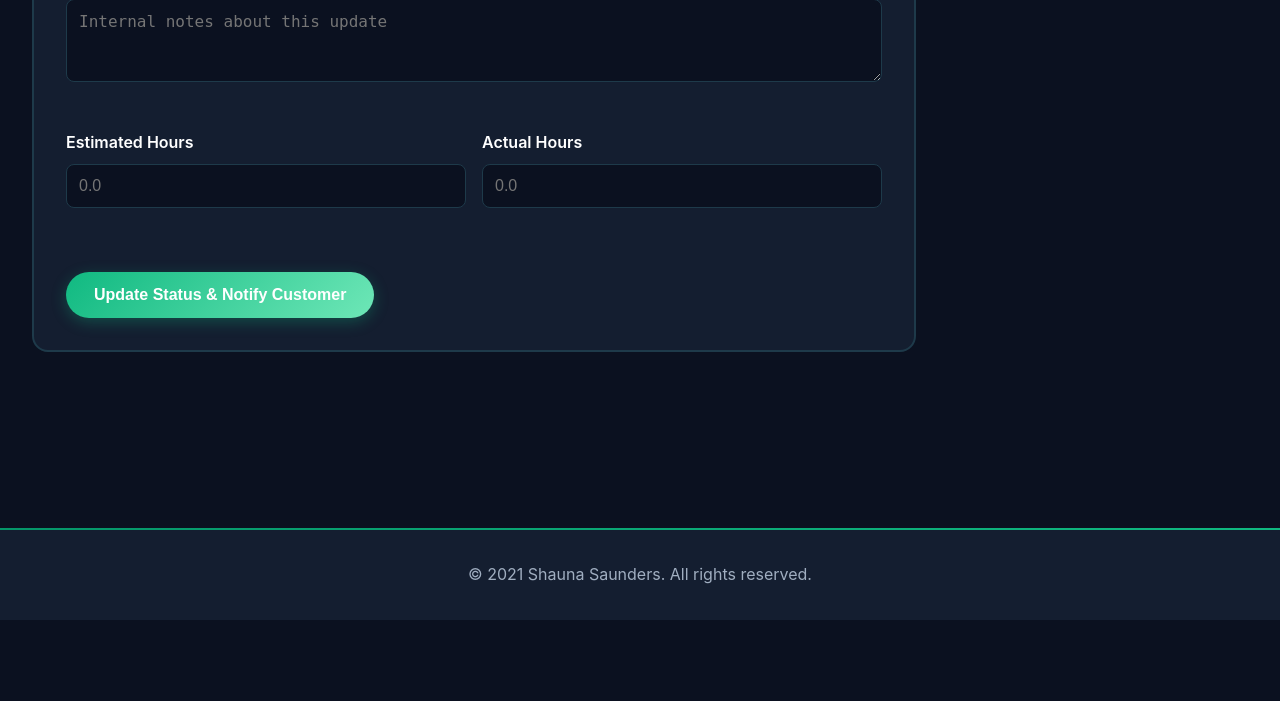
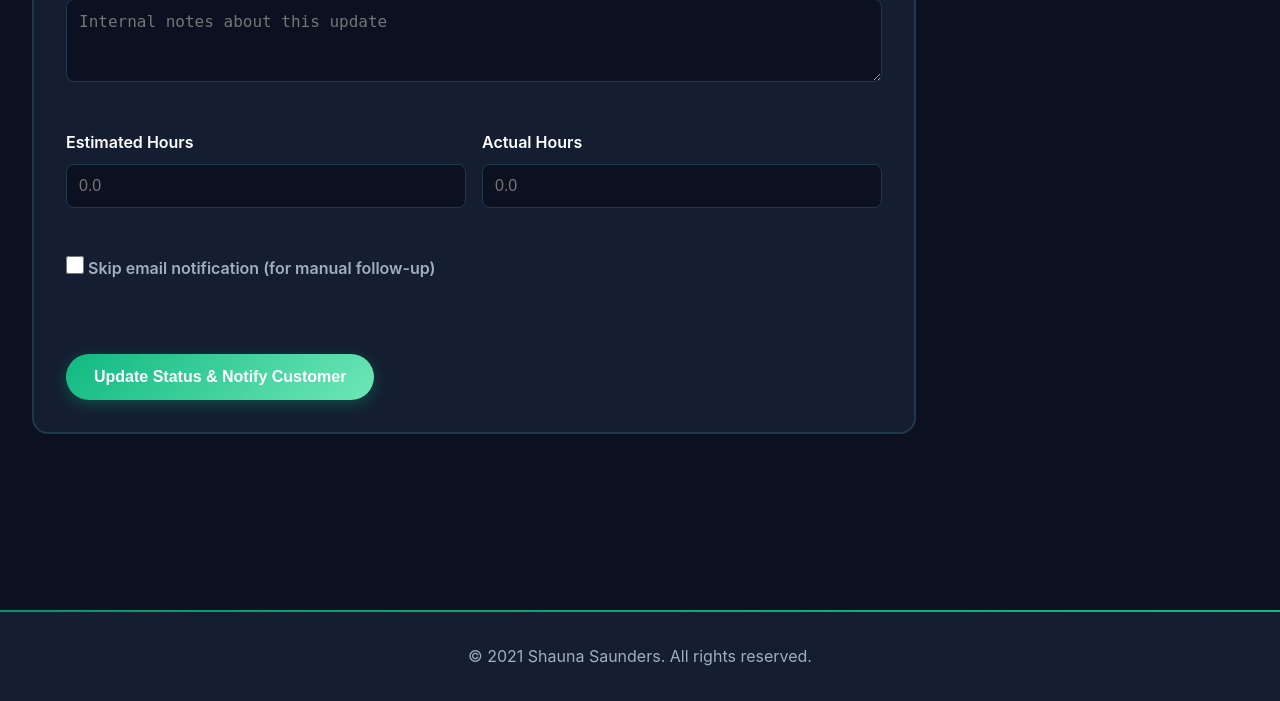
Before and after one commit to shaunacs/shauna-saunders, a Flask app: template templates/admin/feature_request_detail.html in a window 1280 px wide. Shown: the part 782-1483 px from the top of the page. Before the commit the page ends 1402 px from the top, so only its background shows below. Run offline with Flask 3, Linux system fonts and the light colour scheme; the template is opened without the code that fills it, so the values that code supplies are empty; some libraries are stand-ins or nearby versions.

Commit message:
add ability to update feature request without notification

```diff
--- a/templates/admin/feature_request_detail.html
+++ b/templates/admin/feature_request_detail.html
@@ -104,8 +104,17 @@
                     </div>
                 </div>
 
+                <div class="form-row">
+                    <div class="form-group checkbox-group">
+                        <label class="checkbox-label">
+                            <input type="checkbox" name="skip_notification" id="skip_notification">
+                            <span>Skip email notification (for manual follow-up)</span>
+                        </label>
+                    </div>
+                </div>
+
                 <div class="form-actions">
-                    <button type="submit" class="btn btn-primary">Update Status & Notify Customer</button>
+                    <button type="submit" class="btn btn-primary" id="submit-btn">Update Status & Notify Customer</button>
                 </div>
             </form>
         </div>
@@ -532,5 +541,43 @@
     border-radius: 6px;
     border-left: 3px solid var(--primary-color);
 }
+
+.checkbox-group {
+    grid-column: 1 / -1;
+}
+
+.checkbox-label {
+    display: flex;
+    align-items: center;
+    gap: 0.75rem;
+    cursor: pointer;
+    font-weight: normal;
+}
+
+.checkbox-label input[type="checkbox"] {
+    width: 18px;
+    height: 18px;
+    cursor: pointer;
+    accent-color: var(--primary-color);
+}
+
+.checkbox-label span {
+    color: var(--text-muted);
+}
 </style>
+
+<script>
+document.addEventListener('DOMContentLoaded', function() {
+    const skipCheckbox = document.getElementById('skip_notification');
+    const submitBtn = document.getElementById('submit-btn');
+
+    skipCheckbox.addEventListener('change', function() {
+        if (this.checked) {
+            submitBtn.textContent = 'Update Status (No Notification)';
+        } else {
+            submitBtn.textContent = 'Update Status & Notify Customer';
+        }
+    });
+});
+</script>
 {% endblock %}
```
Also changed, not shown: admin_blueprint.py (+7 -4 lines).
